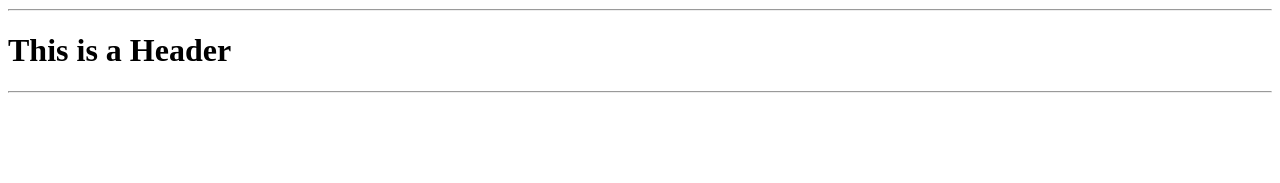
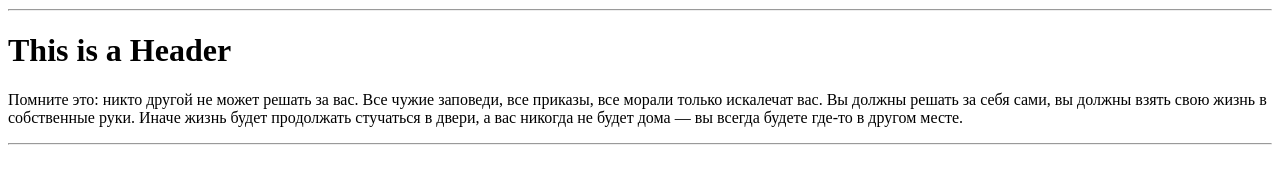
Before and after one commit to YuliiaZ/testgithub, a plain HTML site: page index.html in a window 1280 px wide. Shown: the part 27-210 px from the top of the page. Drawn offline with Linux system fonts and the light colour scheme.

Commit message:
third commit

```diff
--- a/index.html
+++ b/index.html
@@ -8,7 +8,7 @@
 <HR>
 
 <H1>This is a Header</H1>
-
+<p> Помните это: никто другой не может решать за вас. Все чужие заповеди, все приказы, все морали только искалечат вас. Вы должны решать за себя сами, вы должны взять свою жизнь в собственные руки. Иначе жизнь будет продолжать стучаться в двери, а вас никогда не будет дома — вы всегда будете где-то в другом месте.</p>
 <HR>
 </BODY>
 </HTML>
```
